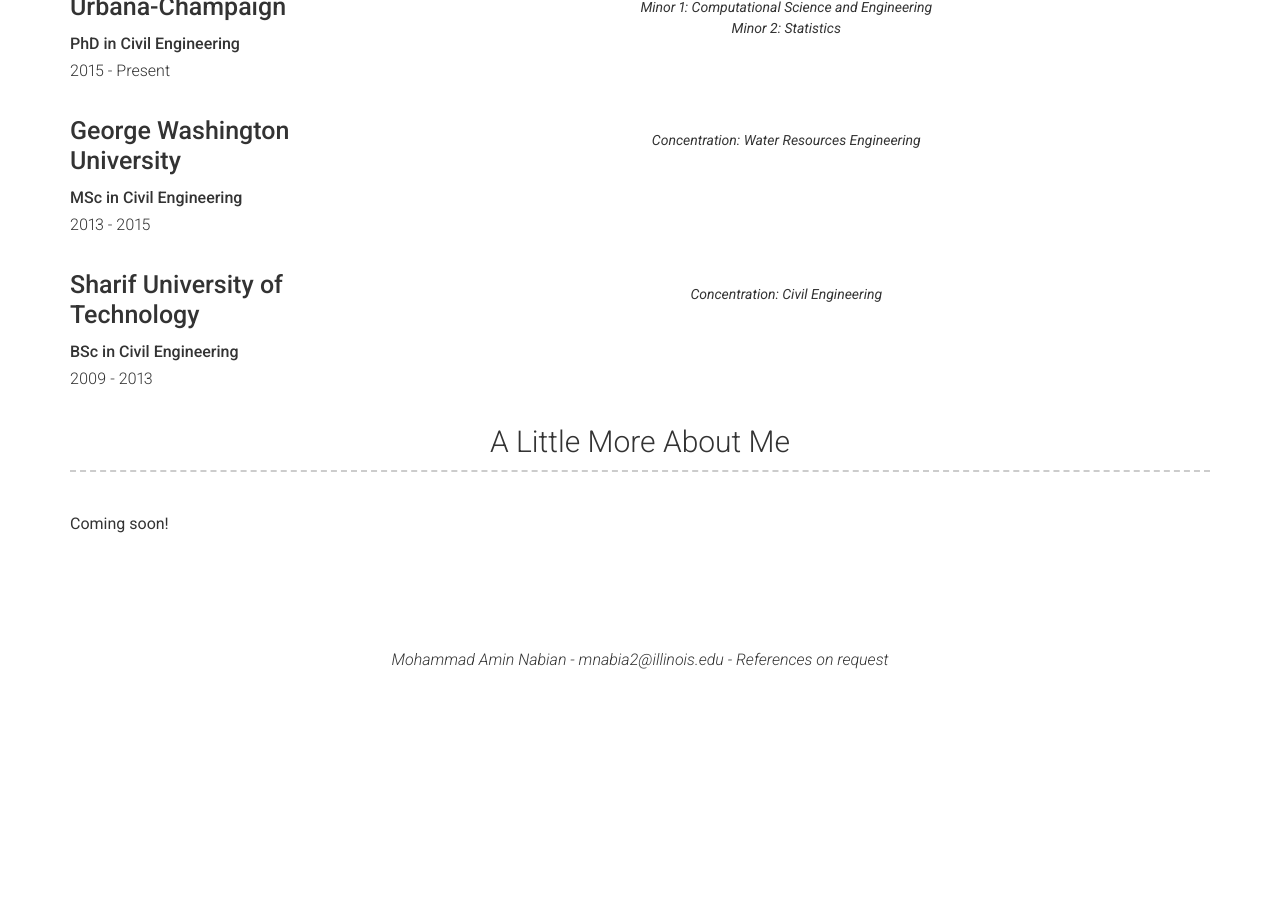
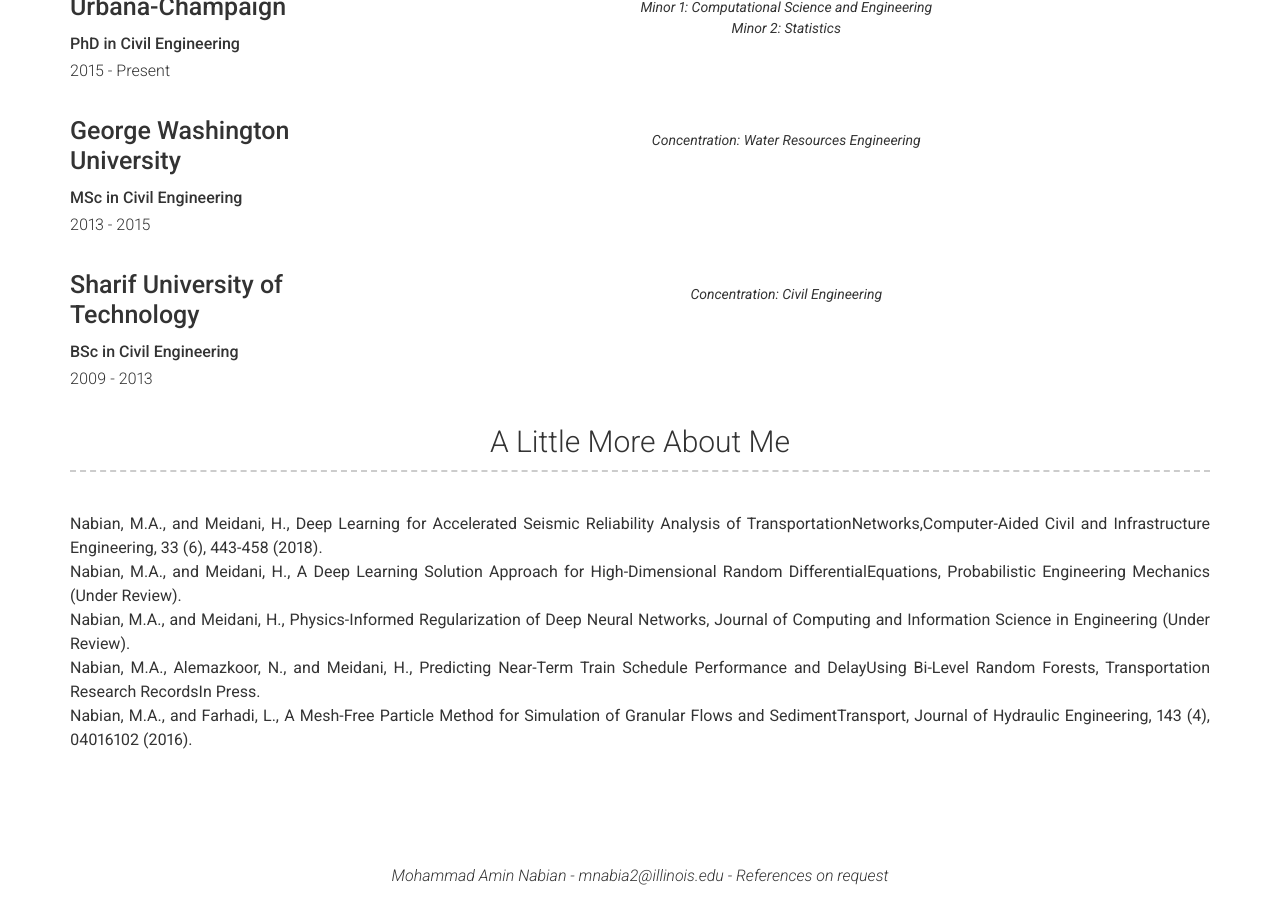
Before and after one commit to mnabian/mnabian.github.io, a Jekyll site: the page built from index.md, in a window 1280 px wide and 900 px high, scrolled down 1768 px. Built offline with Jekyll 4.4.1, drawn with Linux system fonts in a browser that asks for light colours; before the commit the page ends 2452 px from its top, so only the background shows below that.

Commit message:
Initial resume setup

```diff
--- a/_config.yml
+++ b/_config.yml
@@ -29,9 +29,9 @@
 # educaton_title: Education #(Use this to override about education section title)
 
 # More Section
-# more_title: A Little More About Me #(Use this to override about more section title)
+# more_title: Publications #(Use this to override about more section title)
 more_content: | # this will include new lines to allow paragraphs
-  Coming soon!
+  Nabian, M.A., and Meidani, H., Deep Learning for Accelerated Seismic Reliability Analysis of TransportationNetworks,Computer-Aided Civil and Infrastructure Engineering, 33 (6), 443-458 (2018).<br />Nabian, M.A., and Meidani, H., A Deep Learning Solution Approach for High-Dimensional Random DifferentialEquations, Probabilistic Engineering Mechanics (Under Review).<br />Nabian, M.A., and Meidani, H., Physics-Informed Regularization of Deep Neural Networks, Journal of Computing and Information Science in Engineering (Under Review).<br />Nabian, M.A., Alemazkoor, N., and Meidani, H., Predicting Near-Term Train Schedule Performance and DelayUsing Bi-Level Random Forests, Transportation Research RecordsIn Press.<br />Nabian, M.A., and Farhadi, L., A Mesh-Free Particle Method for Simulation of Granular Flows and SedimentTransport, Journal of Hydraulic Engineering, 143 (4), 04016102 (2016).
 
 # Footer
 footer_show_references: true
```
Also changed, not shown: 1 other file.
